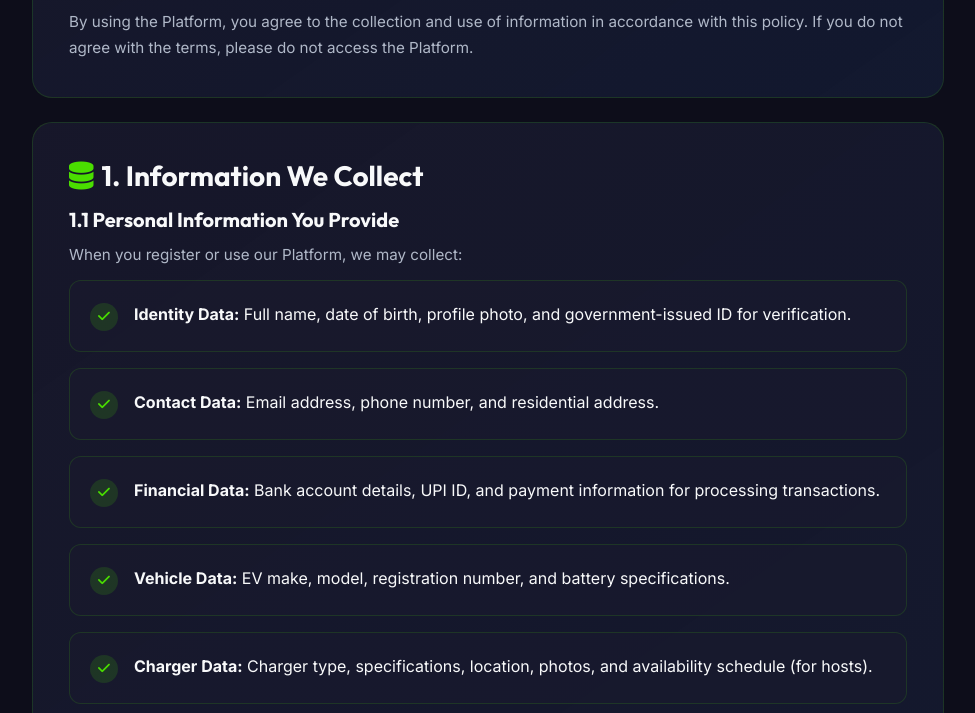
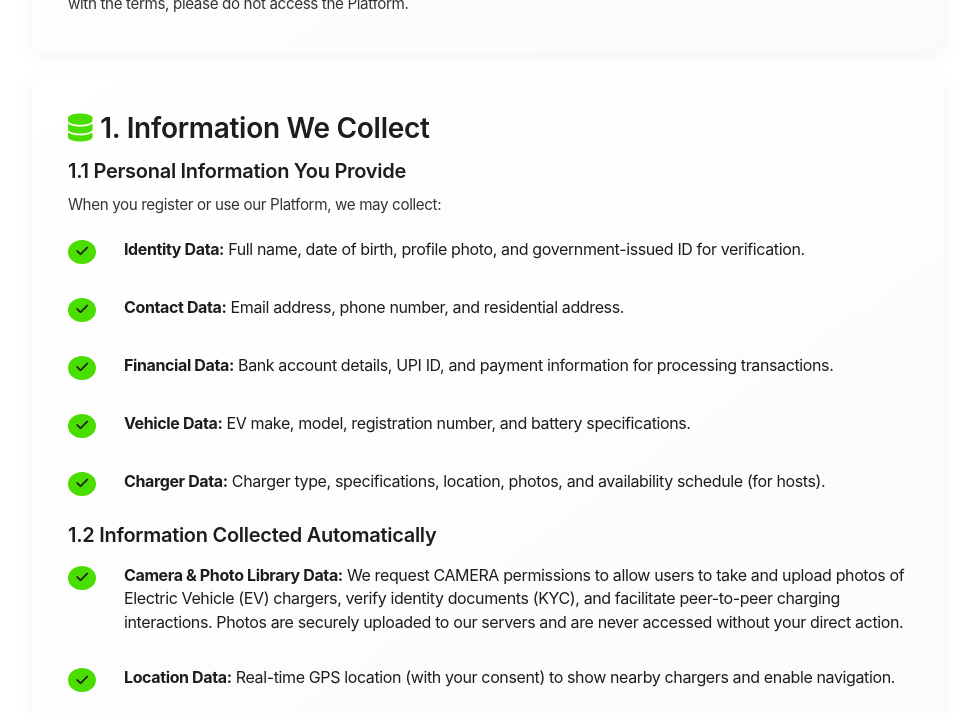
Before and after one commit to sahilm9620/chargekr, a plain HTML site: page privacy-policy.html in a window 1280 px wide. Shown: the part 698-1411 px from the top of the page, without its empty margins (152-1127 px from the left). Drawn offline with Linux system fonts and the light colour scheme.

Commit message:
changed privacy policy as per app and changed theme

```diff
--- a/css/styles.css
+++ b/css/styles.css
@@ -11,39 +11,39 @@
   --primary: #4ADE00;
   --primary-dark: #38A800;
   --primary-light: #7AFF33;
-  --primary-glow: rgba(74, 222, 0, 0.3);
-  --primary-glow-strong: rgba(74, 222, 0, 0.5);
+  --primary-glow: rgba(74, 222, 0, 0.1);
+  --primary-glow-strong: rgba(74, 222, 0, 0.2);
   --accent: #00C853;
   --gradient: linear-gradient(135deg, #4ADE00, #00C853);
   --gradient-reverse: linear-gradient(135deg, #00C853, #4ADE00);
-  --gradient-dark: linear-gradient(180deg, #0D0D1A, #1A1A2E);
-  --gradient-card: linear-gradient(145deg, rgba(26, 26, 46, 0.8), rgba(22, 33, 62, 0.6));
-
-  --dark: #0D0D1A;
-  --dark-surface: #1A1A2E;
-  --dark-card: #16213E;
-  --dark-border: rgba(74, 222, 0, 0.15);
-  --dark-hover: #1E2A4A;
-
-  --text-primary: #F8F9FA;
-  --text-secondary: #B0B8C8;
-  --text-muted: #6B7280;
-  --text-dark: #1A1A2E;
-
-  --font-heading: 'Outfit', sans-serif;
-  --font-body: 'Inter', sans-serif;
+  --gradient-dark: linear-gradient(180deg, #f5f5f7, #ffffff);
+  --gradient-card: linear-gradient(145deg, #ffffff, #fafafc);
+
+  --dark: #f5f5f7;
+  --dark-surface: #ffffff;
+  --dark-card: #f5f5f7;
+  --dark-border: rgba(0, 0, 0, 0.05);
+  --dark-hover: #f0f0f2;
+
+  --text-primary: #1d1d1f;
+  --text-secondary: rgba(0, 0, 0, 0.8);
+  --text-muted: rgba(0, 0, 0, 0.48);
+  --text-dark: #1d1d1f;
+
+  --font-heading: -apple-system, BlinkMacSystemFont, "SF Pro Display", "Helvetica Neue", Helvetica, Arial, sans-serif;
+  --font-body: -apple-system, BlinkMacSystemFont, "SF Pro Text", "Helvetica Neue", Helvetica, Arial, sans-serif;
 
   --radius-sm: 8px;
   --radius-md: 12px;
   --radius-lg: 20px;
-  --radius-xl: 28px;
+  --radius-xl: 980px;
   --radius-full: 50%;
 
-  --shadow-sm: 0 2px 8px rgba(0, 0, 0, 0.3);
-  --shadow-md: 0 4px 20px rgba(0, 0, 0, 0.4);
-  --shadow-lg: 0 8px 40px rgba(0, 0, 0, 0.5);
-  --shadow-glow: 0 0 30px rgba(74, 222, 0, 0.2);
-  --shadow-glow-strong: 0 0 50px rgba(74, 222, 0, 0.35);
+  --shadow-sm: rgba(0, 0, 0, 0.05) 0px 4px 20px 0px;
+  --shadow-md: rgba(0, 0, 0, 0.08) 0px 10px 30px 0px;
+  --shadow-lg: rgba(0, 0, 0, 0.22) 3px 5px 30px 0px;
+  --shadow-glow: 0 0 30px rgba(0, 0, 0, 0.05);
+  --shadow-glow-strong: 0 0 50px rgba(0, 0, 0, 0.08);
 
   --transition-fast: 0.2s ease;
   --transition-base: 0.3s ease;
@@ -72,7 +72,8 @@ body {
   font-family: var(--font-body);
   background: var(--dark);
   color: var(--text-primary);
-  line-height: 1.7;
+  line-height: 1.47;
+  letter-spacing: -0.374px;
   overflow-x: hidden;
   -webkit-font-smoothing: antialiased;
   -moz-osx-font-smoothing: grayscale;
@@ -94,8 +95,9 @@ ul { list-style: none; }
 
 h1, h2, h3, h4, h5, h6 {
   font-family: var(--font-heading);
-  font-weight: 700;
-  line-height: 1.2;
+  font-weight: 600;
+  line-height: 1.1;
+  letter-spacing: -0.28px;
   color: var(--text-primary);
 }
 
@@ -120,6 +122,11 @@ p { color: var(--text-secondary); }
 .section {
   padding: 100px 0;
   position: relative;
+  background-color: var(--dark);
+}
+
+.section:nth-of-type(even) {
+  background-color: var(--dark-surface);
 }
 
 .section--dark {
@@ -295,16 +302,16 @@ p { color: var(--text-secondary); }
   align-items: center;
   z-index: 1000;
   transition: all var(--transition-base);
-  background: rgba(13, 13, 26, 0.6);
-  backdrop-filter: blur(20px);
-  -webkit-backdrop-filter: blur(20px);
+  background: rgba(255, 255, 255, 0.8);
+  backdrop-filter: saturate(180%) blur(20px);
+  -webkit-backdrop-filter: saturate(180%) blur(20px);
   border-bottom: 1px solid transparent;
 }
 
 .navbar.scrolled {
-  background: rgba(13, 13, 26, 0.95);
-  border-bottom: 1px solid var(--dark-border);
-  box-shadow: var(--shadow-md);
+  background: rgba(255, 255, 255, 0.85);
+  border-bottom: 1px solid rgba(0, 0, 0, 0.05);
+  box-shadow: rgba(0, 0, 0, 0.05) 0px 4px 20px 0px;
 }
 
 .navbar .container {
@@ -1522,16 +1529,18 @@ p { color: var(--text-secondary); }
   gap: 20px;
   align-items: flex-start;
   padding: 24px;
-  background: var(--gradient-card);
+  background: var(--dark-surface);
   border: 1px solid var(--dark-border);
   border-radius: var(--radius-md);
   transition: all var(--transition-base);
   counter-increment: earning-step;
+  box-shadow: var(--shadow-sm);
 }
 
 .earning-step:hover {
   border-color: rgba(74, 222, 0, 0.3);
-  transform: translateX(8px);
+  transform: translateY(-4px);
+  box-shadow: var(--shadow-md);
 }
 
 .earning-step .step-num {
@@ -1595,20 +1604,103 @@ p { color: var(--text-secondary); }
   position: absolute;
   bottom: 100%;
   left: 50%;
-  transform: translateX(-50%) translateY(-8px);
-  padding: 8px 14px;
+  transform: translateX(-50%) translateY(-10px);
+  padding: 6px 12px;
   background: var(--dark-surface);
+  color: var(--text-primary);
+  font-size: 0.8rem;
+  border-radius: 6px;
+  opacity: 0;
+  visibility: hidden;
+  transition: all 0.2s ease;
+  white-space: nowrap;
+  box-shadow: var(--shadow-md);
   border: 1px solid var(--dark-border);
-  border-radius: var(--radius-sm);
-  font-size: 0.8rem;
-  color: var(--text-secondary);
-  white-space: nowrap;
-  opacity: 0;
-  pointer-events: none;
-  transition: all var(--transition-fast);
 }
 
 .tooltip:hover::after {
   opacity: 1;
-  transform: translateX(-50%) translateY(-4px);
-}
+  visibility: visible;
+  transform: translateX(-50%) translateY(0);
+}
+
+/* ============================================
+   Apple-Inspired Refinements (Global)
+   ============================================ */
+
+/* Soft Cards Enhancement */
+.card, .feature-card, .price-card {
+  background-color: var(--dark-surface);
+  border: none !important;
+  border-radius: var(--radius-md);
+  box-shadow: var(--shadow-sm);
+  transition: transform 0.4s cubic-bezier(0.16, 1, 0.3, 1), box-shadow 0.4s ease;
+}
+
+.card:hover, .feature-card:hover, .price-card:hover {
+  transform: translateY(-4px);
+  box-shadow: var(--shadow-md);
+}
+
+/* Feature Checkmarks Theme Overrides */
+.feature-list-item {
+  background: transparent;
+  border: none;
+  padding: 8px 0 !important;
+  display: flex;
+  align-items: flex-start;
+}
+
+.feature-list-item .check {
+  background: var(--primary) !important;
+  color: #1d1d1f !important;
+  border-radius: 50% !important;
+  min-width: 24px;
+  height: 24px;
+  display: flex;
+  align-items: center;
+  justify-content: center;
+  margin-right: 12px;
+  margin-top: 2px;
+}
+
+/* Replace Global Animations for Reveal System to Apple Style */
+.reveal, .reveal-left, .reveal-right, .reveal-scale {
+  opacity: 0;
+  transition: opacity 1s cubic-bezier(0.16, 1, 0.3, 1), transform 1s cubic-bezier(0.16, 1, 0.3, 1);
+  transform: translateY(30px);
+}
+
+.reveal.visible, .reveal-left.visible, .reveal-right.visible, .reveal-scale.visible {
+  opacity: 1;
+  transform: translateY(0);
+}
+
+/* Links */
+a {
+  color: var(--primary);
+}
+a:hover {
+  color: var(--primary-dark);
+}
+.nav-links a, .footer a {
+  color: var(--text-secondary);
+}
+.nav-links a:hover, .footer a:hover {
+  color: var(--text-primary);
+}
+
+/* Pill Buttons */
+.btn {
+  border-radius: 980px !important;
+}
+
+/* Base Light Layout Updates */
+body {
+  background-color: var(--dark) !important;
+}
+
+/* Navbar Logo Fix */
+.nav-logo span {
+  color: var(--text-primary);
+}
--- a/privacy-policy.html
+++ b/privacy-policy.html
@@ -36,6 +36,7 @@
     <link rel="preconnect" href="https://fonts.gstatic.com" crossorigin>
     <link rel="stylesheet" href="css/styles.css">
     <link rel="stylesheet" href="https://cdnjs.cloudflare.com/ajax/libs/font-awesome/6.5.1/css/all.min.css">
+
 
     <!-- Google Analytics GA4 -->
     <script async src="https://www.googletagmanager.com/gtag/js?id=G-XXXXXXXXXX"></script>
@@ -145,6 +146,10 @@
 
                 <h4 style="margin-bottom:10px; margin-top:16px;">1.2 Information Collected Automatically</h4>
                 <div class="feature-list" style="margin-bottom:20px;">
+                    <div class="feature-list-item">
+                        <span class="check"><i class="fas fa-check"></i></span>
+                        <div><strong>Camera & Photo Library Data:</strong> We request CAMERA permissions to allow users to take and upload photos of Electric Vehicle (EV) chargers, verify identity documents (KYC), and facilitate peer-to-peer charging interactions. Photos are securely uploaded to our servers and are never accessed without your direct action.</div>
+                    </div>
                     <div class="feature-list-item">
                         <span class="check"><i class="fas fa-check"></i></span>
                         <div><strong>Location Data:</strong> Real-time GPS location (with your consent) to show nearby
@@ -264,6 +269,10 @@
                 <div class="feature-list">
                     <div class="feature-list-item">
                         <span class="check"><i class="fas fa-check"></i></span>
+                        <div><strong>Data Privacy Boundary:</strong> Your camera roll and location data are only ever used directly within the app boundary and are not sold to third-party data brokers.</div>
+                    </div>
+                    <div class="feature-list-item">
+                        <span class="check"><i class="fas fa-check"></i></span>
                         <div><strong>Encryption:</strong> All data transmitted between your device and our servers is
                             encrypted using TLS 1.3 (HTTPS). Sensitive data at rest is encrypted using AES-256.</div>
                     </div>
@@ -325,6 +334,10 @@
                 <p style="margin-bottom:12px;">As a data principal under the Digital Personal Data Protection Act, 2023,
                     you have the following rights:</p>
                 <div class="feature-list">
+                    <div class="feature-list-item">
+                        <span class="check"><i class="fas fa-check"></i></span>
+                        <div><strong>Device Permissions:</strong> You have the right to revoke Camera or Location permissions at any time via your device settings. You can also request full deletion of your account and associated data through the app Profile settings.</div>
+                    </div>
                     <div class="feature-list-item">
                         <span class="check"><i class="fas fa-check"></i></span>
                         <div><strong>Right to Access:</strong> You can request a summary of your personal data that we
```
